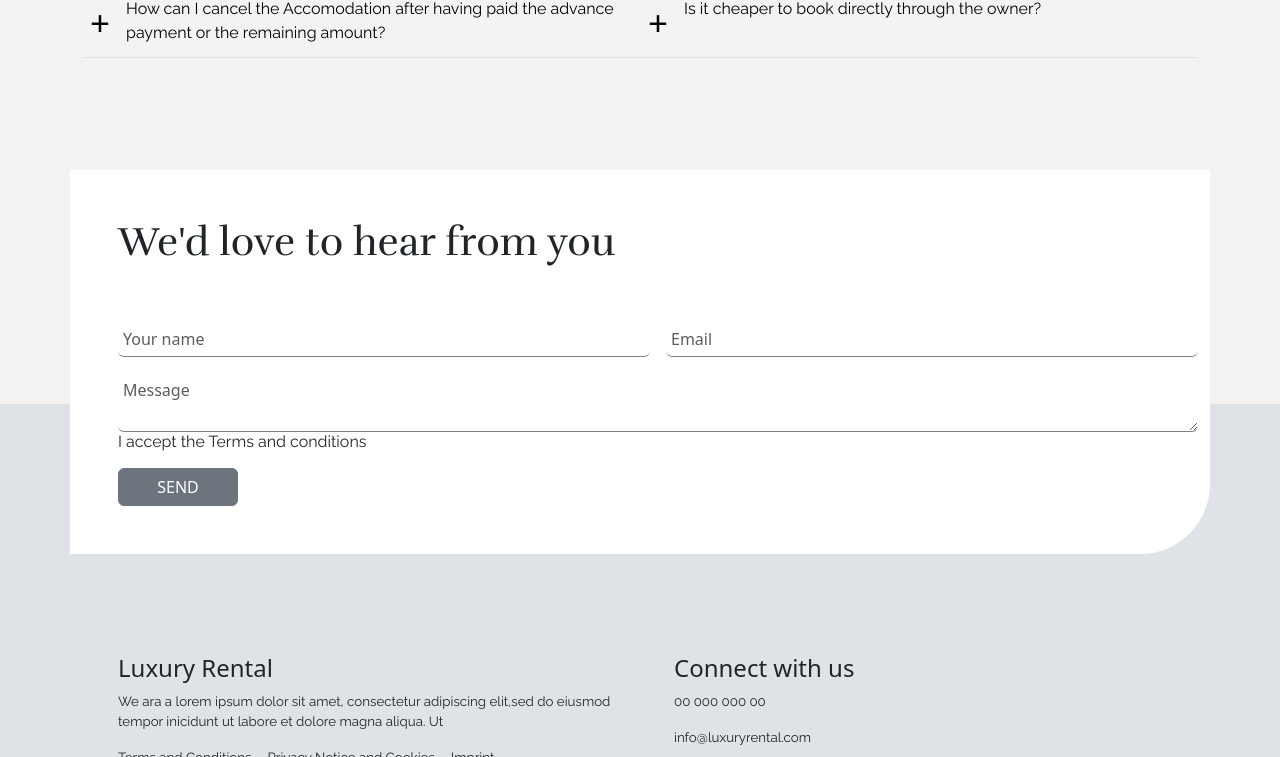
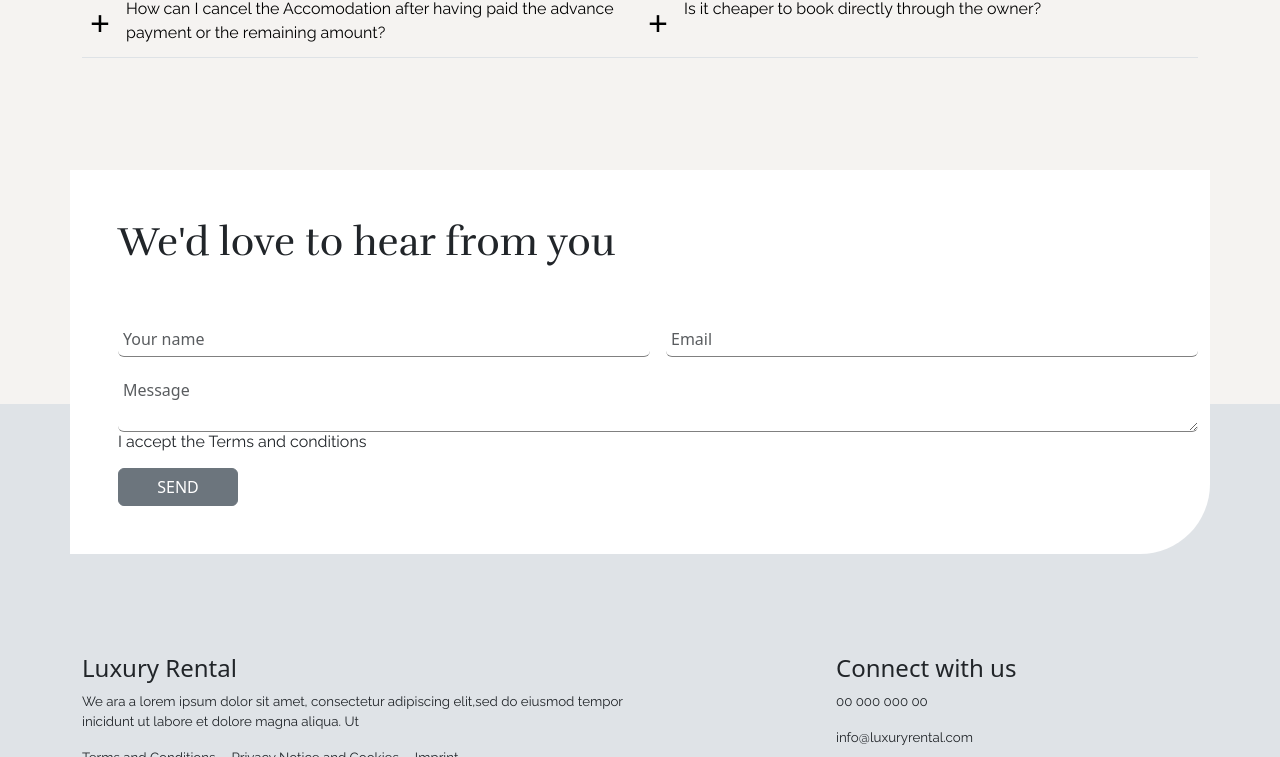
Before and after one commit to Official-simple-soul/LuxuryRealEstate, a plain HTML site: page contact.html in a window 1280 px wide. Shown: the part 1301-2058 px from the top of the page. Drawn offline with nearby package versions, Linux system fonts and the light colour scheme.

Commit message:
final corrections

```diff
--- a/contact-style.css
+++ b/contact-style.css
@@ -93,15 +93,19 @@ td{
     font-size: smaller;
 }
 
+.contact-connectus{
+    padding-left: 180px;
+}
+
 @media screen and (max-width: 768px){
     .leftside{
-        border-radius: none !important;
         border-top-left-radius: 50px !important;
+        border-bottom-left-radius: none !important;
     }
 
     .rightside{
-        border-radius: none !important;
         border-bottom-right-radius: 50px !important;
+        border-top-right-radius: none !important;
     }
 
     .btn{
--- a/contact.html
+++ b/contact.html
@@ -143,7 +143,7 @@
             </div>
         </div>
         <div class="contact-basefooter">
-            <div class="container d-flex flex-column flex-md-row gap-3 ps-md-5">
+            <div class="container d-flex flex-column flex-md-row gap-3">
                 <div class="col-sm-12 col-md-6 mb-4 mb-md-0">
                     <h4>Luxury Rental</h4>
                     <p>We ara a lorem ipsum dolor sit amet, consectetur adipiscing elit,sed do
@@ -154,7 +154,7 @@
                         <p>Imprint</p>
                     </div>
                 </div>
-                <div class="col-sm-12 col-md-6">
+                <div class="contact-connectus col-sm-12 col-md-6">
                     <h4>Connect with us</h4>
                     <p>00 000 000 00</p>
                     <p>info@luxuryrental.com</p>
```
